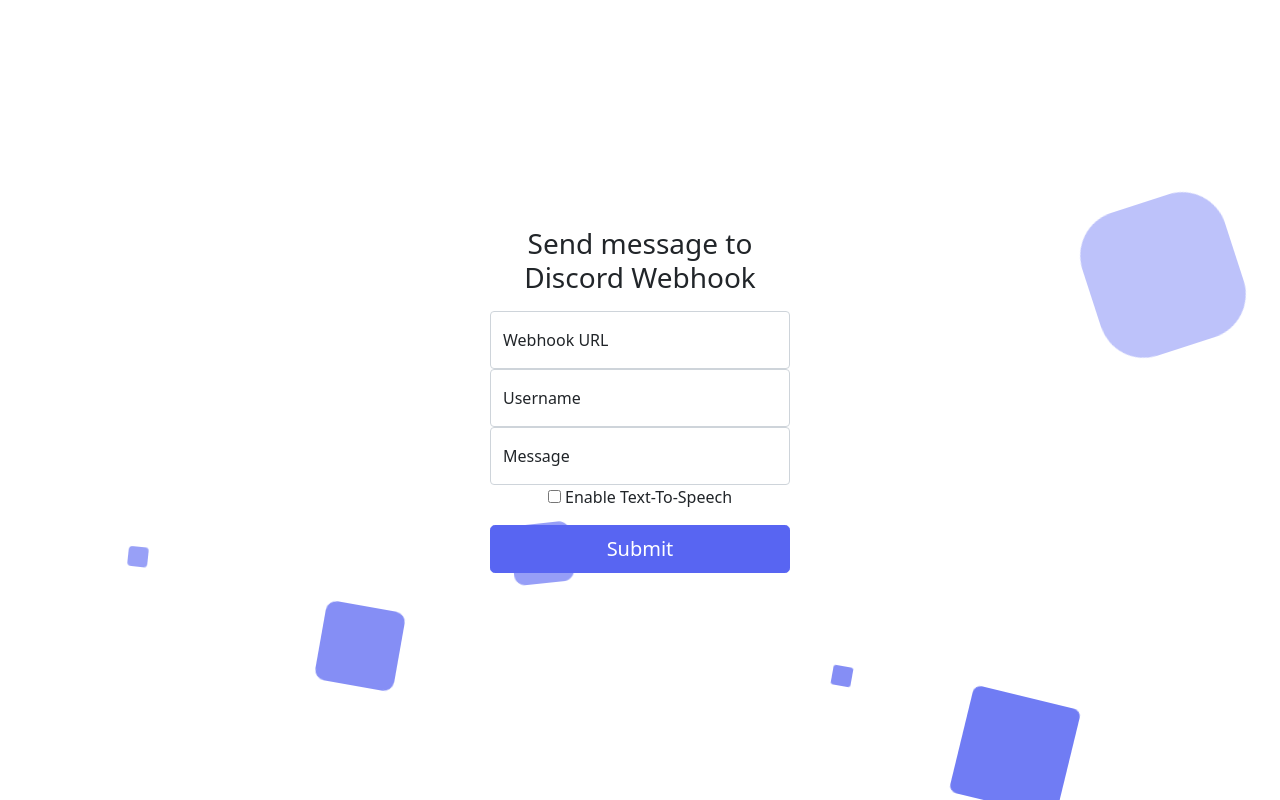
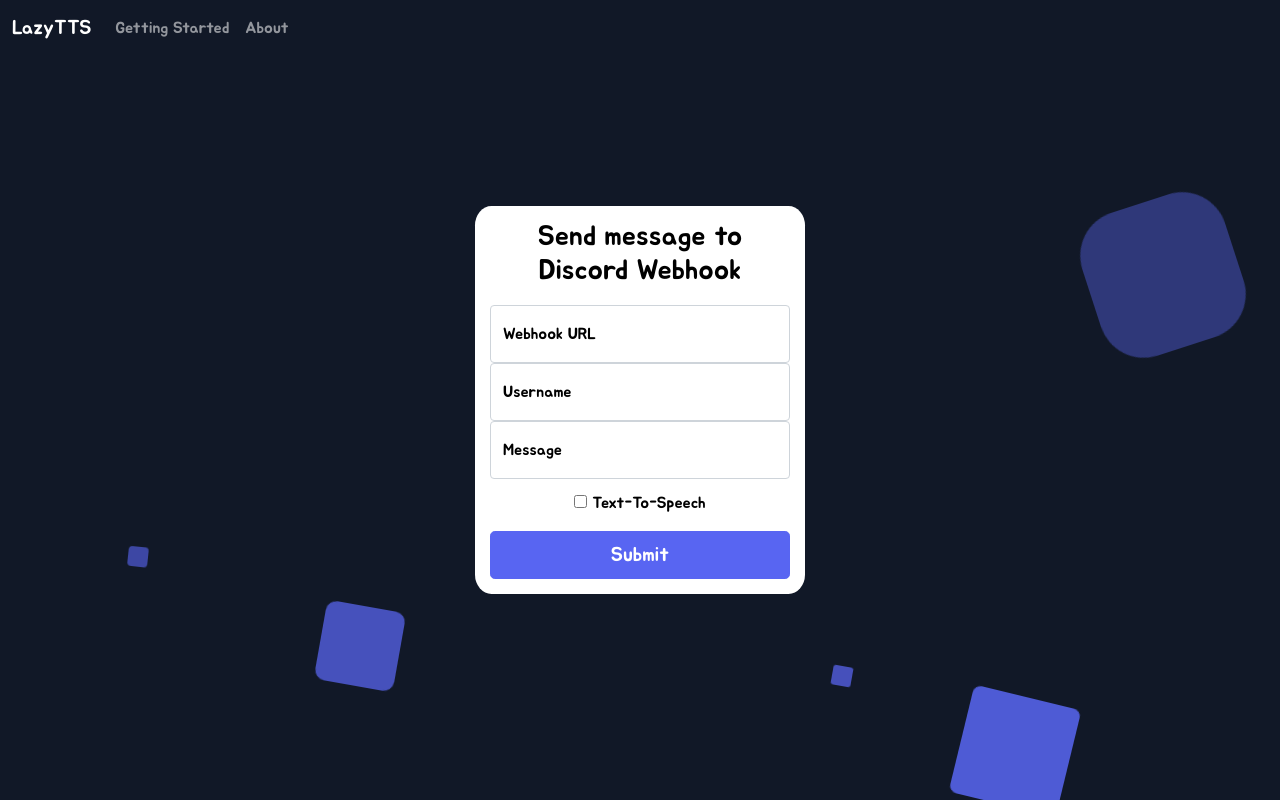
Before and after one commit to Heyimlulu/LazyTTS, a PHP site: page / in a window 1280 px wide. Run offline with PHP 8.4, Linux system fonts and the light colour scheme.

Commit message:
Add Navbar and update form

```diff
--- a/css/styles.css
+++ b/css/styles.css
@@ -1,8 +1,10 @@
+@import url('https://fonts.googleapis.com/css2?family=Jua&display=swap');
+
 html,
 body {
   height: 100%;
   text-align: center;
-  font-family: 'Exo', sans-serif;
+  font-family: 'Jua', sans-serif !important;
 }
 
 body {
@@ -10,7 +12,12 @@ body {
   align-items: center;
   padding-top: 40px;
   padding-bottom: 40px;
-  background-color: #f5f5f5;
+  background-color: rgba(17, 24, 39, 1) !important;
+  color: #FFFFFF !important;
+}
+
+#navbar {
+  background-color: rgba(17, 24, 39, 1)
 }
 
 .form-webhook {
@@ -18,6 +25,9 @@ body {
   max-width: 330px;
   padding: 15px;
   margin: auto;
+  background: #FFFFFF;
+  color: #000000;
+  border-radius: 5%;
 }
 
 .form-webhook .checkbox {
@@ -28,22 +38,26 @@ body {
   z-index: 2;
 }
 
-.form-webhook input[type="floatingWebhook"] {
+.form-webhook input[type="webhook"] {
   margin-bottom: -1px;
   border-bottom-right-radius: 0;
   border-bottom-left-radius: 0;
 }
 
-.form-webhook input[type="floatingUsername"] {
+.form-webhook input[type="username"] {
   margin-bottom: 10px;
   border-top-left-radius: 0;
   border-top-right-radius: 0;
 }
 
-.form-webhook input[type="floatingMessage"] {
+.form-webhook input[type="message"] {
     margin-bottom: 10px;
     border-top-left-radius: 0;
     border-top-right-radius: 0;
+}
+
+.form-webhook input[type="checkbox"] {
+  margin-top: 1rem;
 }
 
 .form-webhook button[type="submit"] {
--- a/index.php
+++ b/index.php
@@ -7,6 +7,7 @@
     <title>LazyTTS</title>
     <link rel="stylesheet" href="./css/styles.css">
     <link rel="stylesheet" href="./css/squares.css">
+    <!-- Bootstrap -->
     <link href="https://cdn.jsdelivr.net/npm/bootstrap@5.0.2/dist/css/bootstrap.min.css" rel="stylesheet" integrity="sha384-EVSTQN3/azprG1Anm3QDgpJLIm9Nao0Yz1ztcQTwFspd3yD65VohhpuuCOmLASjC" crossorigin="anonymous">
 </head>
 <body>
@@ -26,62 +27,49 @@
     </ul>
   </div>
 
+  <nav id="navbar" class="navbar navbar-expand-md navbar-dark fixed-top">
+    <div class="container-fluid">
+      <a class="navbar-brand" href="/">LazyTTS</a>
+      <button class="navbar-toggler" type="button" data-bs-toggle="collapse" data-bs-target="#navbarCollapse" aria-controls="navbarCollapse" aria-expanded="false" aria-label="Toggle navigation">
+        <span class="navbar-toggler-icon"></span>
+      </button>
+      <div class="collapse navbar-collapse" id="navbarCollapse">
+        <ul class="navbar-nav me-auto mb-2 mb-md-0">
+          <li class="nav-item">
+            <a class="nav-link" aria-current="page" href="#">Getting Started</a>
+          </li>
+          <li class="nav-item">
+            <a class="nav-link" href="#">About</a>
+          </li>
+        </ul>
+      </div>
+    </div>
+  </nav>
+
   <main class="form-webhook">
+  <?php include('./webhook.php'); ?>
     <form action="<?= $_SERVER['PHP_SELF']; ?>" method="POST">
       <h1 class="h3 mb-3 fw-normal">Send message to Discord Webhook</h1>
       <div class="form-floating">
-      <input type="text" class="form-control" id="floatingWebhook" placeholder="https://">
-      <label for="floatingWebhook">Webhook URL</label>
+      <input type="text" class="form-control" id="webhook" name="webhook" placeholder="https://">
+      <label for="webhook">Webhook URL</label>
     </div>
     <div class="form-floating">
-      <input type="text" class="form-control" id="floatingUsername" placeholder="Username">
-      <label for="floatingUsername">Username</label>
+      <input type="text" class="form-control" id="username" name="username" placeholder="Username">
+      <label for="username">Username</label>
     </div>
     <div class="form-floating">
-      <input type="text" class="form-control" id="floatingMessage" placeholder="Message">
-      <label for="floatingMessage">Message</label>
+      <input type="text" class="form-control" id="message" name="message" placeholder="Message">
+      <label for="message">Message</label>
     </div>
       <div class="checkbox mb-3">
         <label>
-          <input type="checkbox" id="tts" name="tts"> Enable Text-To-Speech
+          <input type="checkbox" id="tts" name="tts"> Text-To-Speech
         </label>
       </div>
       <button class="w-100 btn btn-lg btn-primary" type="submit">Submit</button>
     </form>
   </main>
-
-  <!--
-    <section class="text-gray-400 body-font">
-        <div class="container px-5 py-24 mx-auto flex flex-wrap items-center">
-          <div class="lg:w-2/6 md:w-1/2 bg-gray-800 bg-opacity-50 rounded-lg p-8 flex flex-col md:ml-auto w-full mt-10 md:mt-0 m-auto">
-            <h2 class="text-white text-lg font-medium title-font mb-5 m-auto">Send message through Discord Webhook</h2>
-            <?php include('./webhook.php'); ?>
-            <form action="<?= $_SERVER['PHP_SELF']; ?>" method="POST">
-              <div class="relative mb-4">
-                <label for="webhook" class="leading-7 text-sm text-gray-400">Webhook URL</label>
-                <input type="text" id="webhook" name="webhook" class="w-full bg-gray-600 bg-opacity-20 focus:bg-transparent focus:ring-2 focus:ring-purple-900 rounded border border-gray-600 focus:border-purple-500 text-base outline-none text-gray-100 py-1 px-3 leading-8 transition-colors duration-200 ease-in-out">
-								<div class="error"></div>
-              </div>
-              <div class="relative mb-4">
-                <label for="username" class="leading-7 text-sm text-gray-400">Username</label>
-                <input type="text" id="username" name="username" class="w-full bg-gray-600 bg-opacity-20 focus:bg-transparent focus:ring-2 focus:ring-purple-900 rounded border border-gray-600 focus:border-purple-500 text-base outline-none text-gray-100 py-1 px-3 leading-8 transition-colors duration-200 ease-in-out">
-                <div class="error"></div>
-              </div>
-              <div class="relative mb-4">
-                <label for="message" class="leading-7 text-sm text-gray-400">Message</label>
-                <input type="message" id="message" name="message" class="w-full bg-gray-600 bg-opacity-20 focus:bg-transparent focus:ring-2 focus:ring-purple-900 rounded border border-gray-600 focus:border-purple-500 text-base outline-none text-gray-100 py-1 px-3 leading-8 transition-colors duration-200 ease-in-out">
-                <div class="error"></div>
-              </div>
-              <div class="mb-2">
-                <input type="checkbox" id="tts" name="tts">
-                <label class="text-white text-sm" for="tts">TTS?</label>
-              </div>
-              <button id="submit" type="submit" class="text-white bg-purple-500 border-0 py-2 px-8 focus:outline-none hover:bg-purple-600 rounded text-lg w-full" name="submit">Submit</button>
-            </form>
-          </div>
-        </div>
-      </section>
-      -->
 </body>
 <script src="https://cdn.jsdelivr.net/npm/bootstrap@5.0.2/dist/js/bootstrap.bundle.min.js" integrity="sha384-MrcW6ZMFYlzcLA8Nl+NtUVF0sA7MsXsP1UyJoMp4YLEuNSfAP+JcXn/tWtIaxVXM" crossorigin="anonymous"></script>
 </html>
--- a/webhook.php
+++ b/webhook.php
@@ -56,21 +56,18 @@ if ($_SERVER["REQUEST_METHOD"] == "POST") {
 
     ], JSON_UNESCAPED_SLASHES | JSON_UNESCAPED_UNICODE );
 
-    $ch = curl_init( $webhookurl );
-    curl_setopt( $ch, CURLOPT_HTTPHEADER, array('Content-type: application/json'));
-    curl_setopt( $ch, CURLOPT_POST, 1);
-    curl_setopt( $ch, CURLOPT_POSTFIELDS, $json_data);
-    curl_setopt( $ch, CURLOPT_FOLLOWLOCATION, 1);
-    curl_setopt( $ch, CURLOPT_HEADER, 0);
-    curl_setopt( $ch, CURLOPT_RETURNTRANSFER, 1);
-    $response = curl_exec( $ch );
+    $ch = curl_init($webhookurl);
+    curl_setopt($ch, CURLOPT_HTTPHEADER, array('Content-type: application/json'));
+    curl_setopt($ch, CURLOPT_POST, 1);
+    curl_setopt($ch, CURLOPT_POSTFIELDS, $json_data);
+    curl_setopt($ch, CURLOPT_FOLLOWLOCATION, 1);
+    curl_setopt($ch, CURLOPT_HEADER, 0);
+    curl_setopt($ch, CURLOPT_RETURNTRANSFER, 1);
+    $response = curl_exec($ch);
 
     // If you need to debug, or find out why you can't send message uncomment line below, and execute script.
     // echo $response;
-    curl_close( $ch );
-
-    // Print success message
-    print("Message has been sent!");
+    curl_close($ch);
 }
 unset($_POST);
 ?>
```
